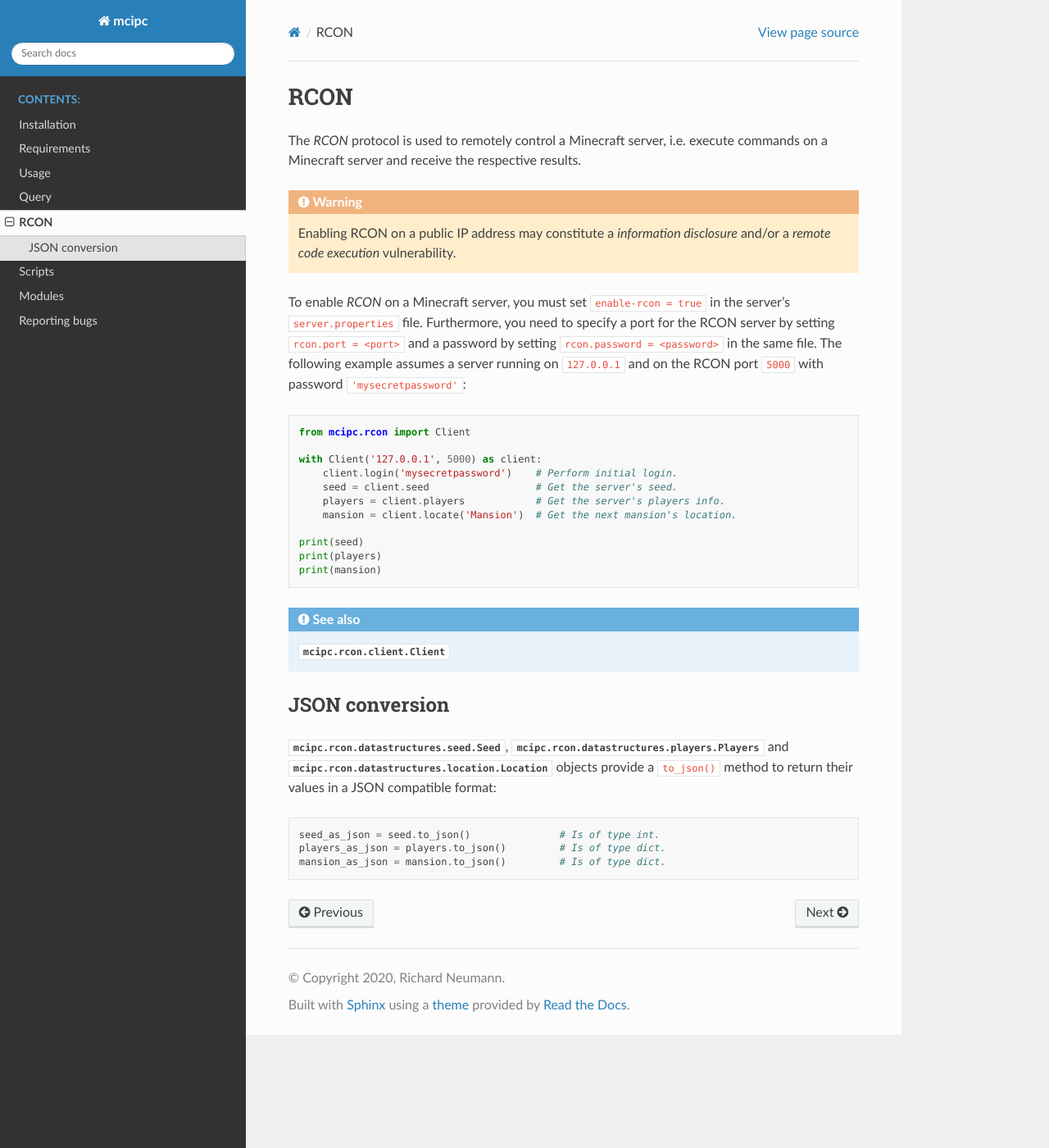
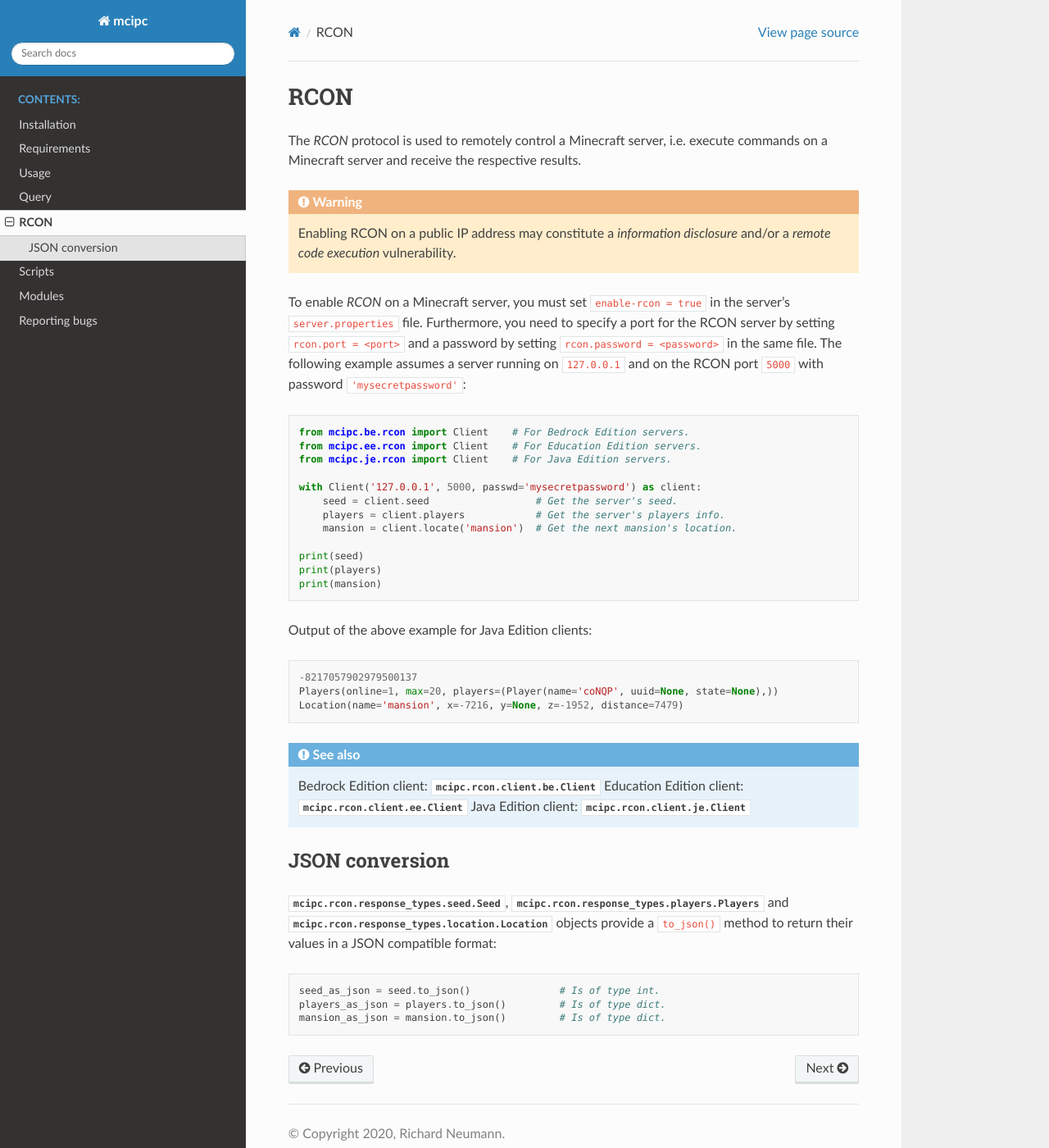
Before and after one commit to conqp/mcipc, a Sphinx documentation site: the page built from docs/source/rcon.rst, in a window 1280 px wide and 1400 px high. Shown: the whole window at 82% size. Built offline with Sphinx 7.4.7 and the Read the Docs theme 2.0.0, drawn with Linux system fonts in a browser that asks for light colours; pages that are not in the unit, such as notebooks, are missing from menus.

Commit message:
Updated documentation.

```diff
--- a/docs/source/rcon.rst
+++ b/docs/source/rcon.rst
@@ -16,26 +16,37 @@ The following example assumes a server running on :code:`127.0.0.1` and on the R
 
 .. code-block:: python
 
-    from mcipc.rcon import Client
+	from mcipc.be.rcon import Client    # For Bedrock Edition servers.
+	from mcipc.ee.rcon import Client    # For Education Edition servers.
+	from mcipc.je.rcon import Client    # For Java Edition servers.
 
-    with Client('127.0.0.1', 5000) as client:
-        client.login('mysecretpassword')    # Perform initial login.
-        seed = client.seed                  # Get the server's seed.
-        players = client.players            # Get the server's players info.
-        mansion = client.locate('Mansion')  # Get the next mansion's location.
+	with Client('127.0.0.1', 5000, passwd='mysecretpassword') as client:
+	    seed = client.seed                  # Get the server's seed.
+	    players = client.players            # Get the server's players info.
+	    mansion = client.locate('mansion')  # Get the next mansion's location.
 
-    print(seed)
-    print(players)
-    print(mansion)
+	print(seed)
+	print(players)
+	print(mansion)
+
+Output of the above example for Java Edition clients:
+
+.. code-block:: python
+
+	-8217057902979500137
+	Players(online=1, max=20, players=(Player(name='coNQP', uuid=None, state=None),))
+	Location(name='mansion', x=-7216, y=None, z=-1952, distance=7479)
 
 .. seealso::
 
-    :py:class:`mcipc.rcon.client.Client`
+    Bedrock Edition client: :py:class:`mcipc.rcon.client.be.Client`
+    Education Edition client: :py:class:`mcipc.rcon.client.ee.Client`
+    Java Edition client: :py:class:`mcipc.rcon.client.je.Client`
 
 JSON conversion
 ---------------
 
-:py:class:`mcipc.rcon.datastructures.seed.Seed`, :py:class:`mcipc.rcon.datastructures.players.Players` and :py:class:`mcipc.rcon.datastructures.location.Location` objects provide a :code:`to_json()` method to return their values in a JSON compatible format:
+:py:class:`mcipc.rcon.response_types.seed.Seed`, :py:class:`mcipc.rcon.response_types.players.Players` and :py:class:`mcipc.rcon.response_types.location.Location` objects provide a :code:`to_json()` method to return their values in a JSON compatible format:
 
 .. code-block:: python
 
```
Also changed, not shown: README.md (+12 -2 lines), docs/source/mcipc.rcon.je.parsers.rst (deleted, +0 -45 lines), docs/source/mcipc.rcon.je.rst (+0 -9 lines), docs/source/mcipc.rcon.response_types.rst (+24 -0 lines), docs/source/mcipc.rcon.rst (+8 -0 lines).
